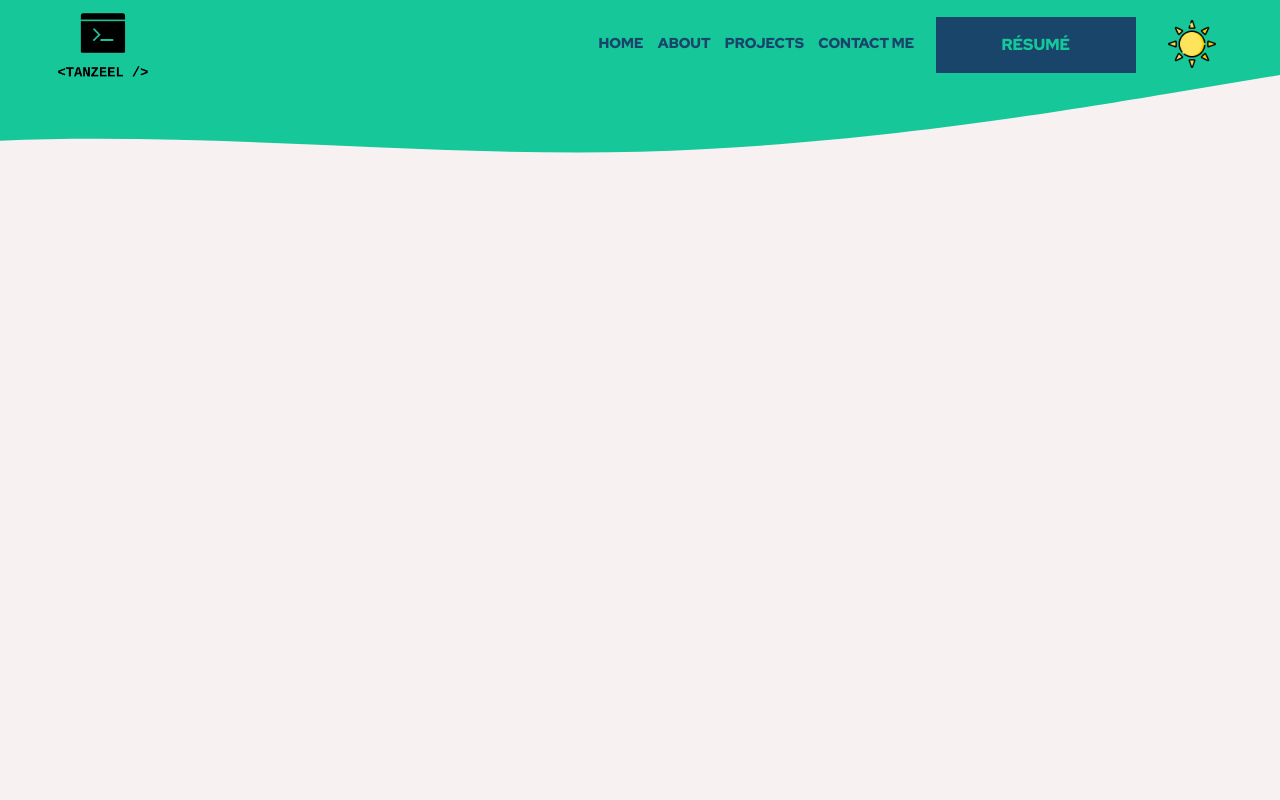
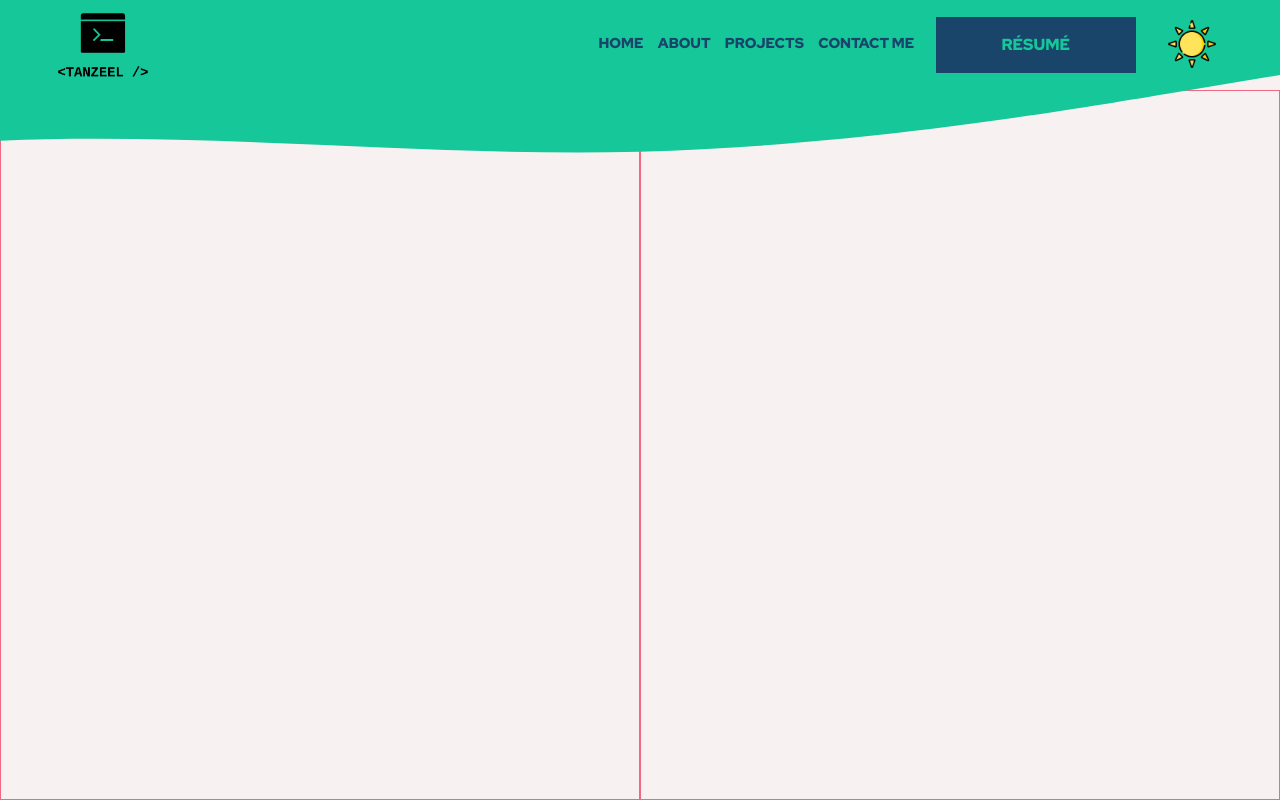
Before and after one commit to tanzeel44/portfolio, a Next.js app: page /about in a window 1280 px wide. Built offline with nearby package versions, Linux system fonts and the light colour scheme.

Commit message:
laid out about page

```diff
--- a/components/Home/Intro.jsx
+++ b/components/Home/Intro.jsx
@@ -36,6 +36,11 @@ const IntroContainer = styled.div`
 
     h1, h2, h3 {
       text-align: center;
+
+      span:hover {
+        color: #16C79A;
+      }
+
       @media only screen and (min-width: 992px) {
         margin-bottom: 3rem;
       }
--- a/pages/about.jsx
+++ b/pages/about.jsx
@@ -6,14 +6,21 @@ const AboutContainer = styled.div`
   display: grid;
   grid-template-columns: 100%;
 
-  @media only screen and (min-width: 902px) {
+  @media only screen and (min-width: 992px) {
     grid-template-columns: 50% 50%;
     grid-template-rows: 100%;
+  }
+
+  div {
+    border: 1px solid #f16882;
   }
 `;
 
 export default function About() {
   return (
-    <AboutContainer />
+    <AboutContainer>
+      <div />
+      <div />
+    </AboutContainer>
   );
 }
```
Also changed, not shown: components/About/About.jsx (added).
